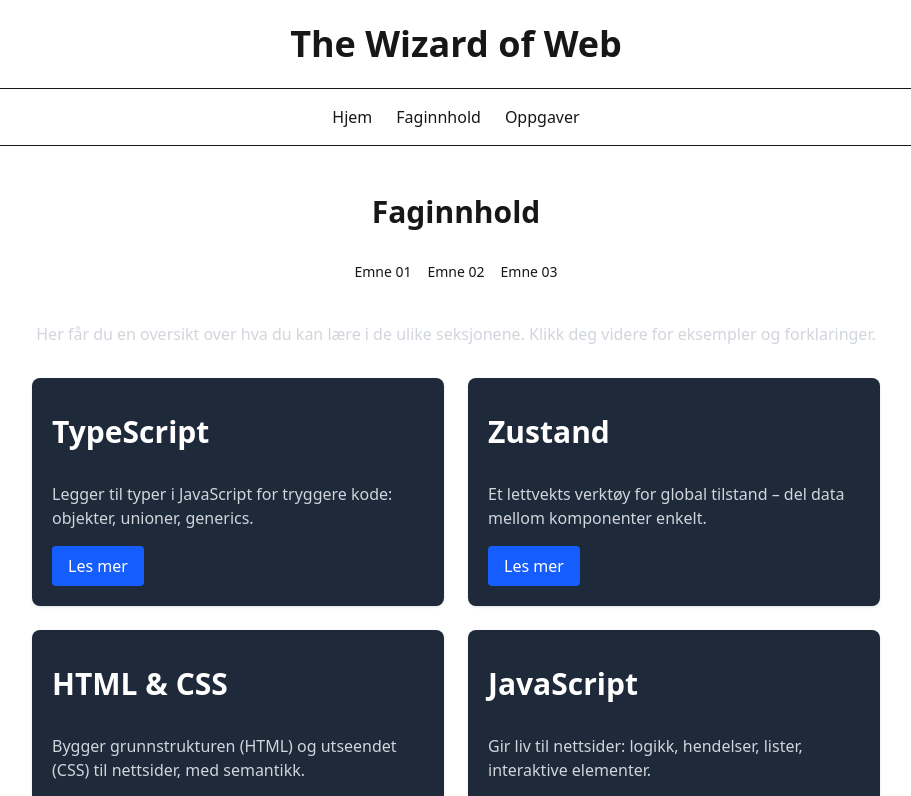
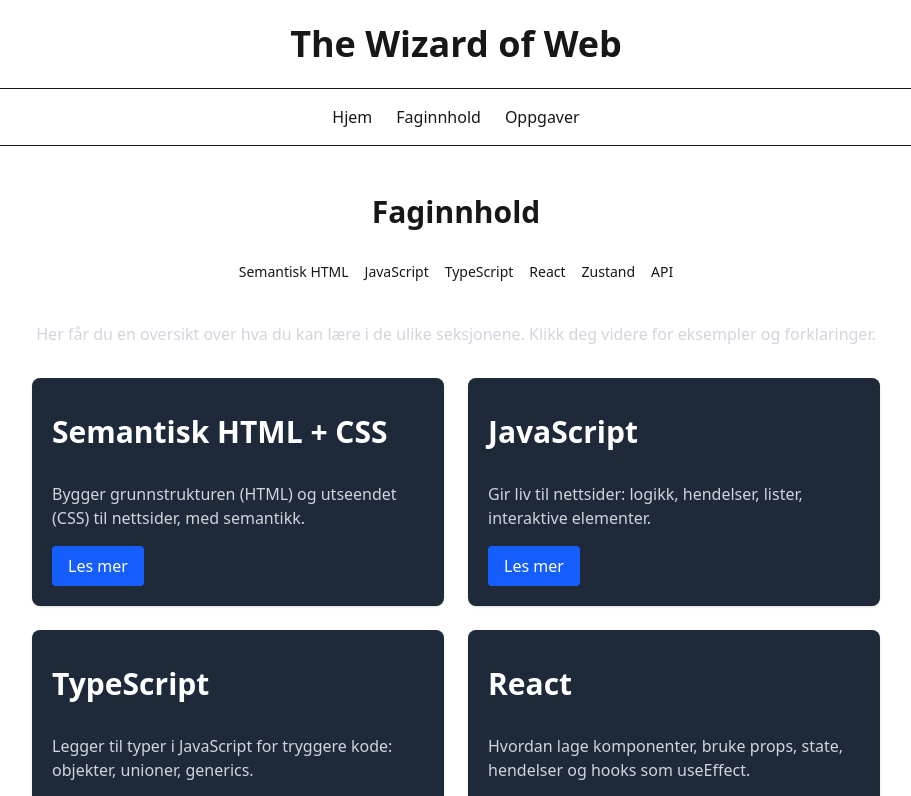
Before and after one commit to brolun/arbeidskrav02-emne06-ga, a Next.js app: page /faginnhold in a window 1280 px wide. Shown: the top 796 px of the page, without its empty margins (184-1095 px from the left). Built offline with nearby package versions, Linux system fonts and the light colour scheme.

Commit message:
redigert oppgradert NavLinks

```diff
--- a/app/components/NavLinks.ts
+++ b/app/components/NavLinks.ts
@@ -4,9 +4,12 @@ export const navLinks = [
     href: "/faginnhold",
     label: "Faginnhold",
     children: [
-      { href: "/faginnhold/emne01", label: "Emne 01" },
-      { href: "/faginnhold/emne02", label: "Emne 02" },
-      { href: "/faginnhold/emne03", label: "Emne 03" },
+      { href: "/faginnhold/emne03", label: "Semantisk HTML" },
+      { href: "/faginnhold/emne04", label: "JavaScript" },
+      { href: "/faginnhold/emne01", label: "TypeScript" },
+      { href: "/faginnhold/emne05", label: "React" },
+      { href: "/faginnhold/emne02", label: "Zustand" },
+      { href: "/faginnhold/emne06", label: "API" },
     ],
   },
   {
@@ -21,5 +24,7 @@ export const navLinks = [
 ];
 
 // For SideBarLayout
-export const faginnholdLinks = navLinks.find(l => l.href === "/faginnhold")?.children || [];
-export const oppgaverLinks = navLinks.find(l => l.href === "/oppgaver")?.children || [];
+export const faginnholdLinks =
+  navLinks.find((l) => l.href === "/faginnhold")?.children || [];
+export const oppgaverLinks =
+  navLinks.find((l) => l.href === "/oppgaver")?.children || [];
--- a/app/faginnhold/page.tsx
+++ b/app/faginnhold/page.tsx
@@ -5,17 +5,7 @@ import Link from "next/link";
 export default function Page() {
   const sections = [
     {
-      title: "TypeScript",
-      desc: "Legger til typer i JavaScript for tryggere kode: objekter, unioner, generics.",
-      link: "/faginnhold/emne01",
-    },
-    {
-      title: "Zustand",
-      desc: "Et lettvekts verktøy for global tilstand – del data mellom komponenter enkelt.",
-      link: "/faginnhold/emne02",
-    },
-    {
-      title: "HTML & CSS",
+      title: "Semantisk HTML + CSS",
       desc: "Bygger grunnstrukturen (HTML) og utseendet (CSS) til nettsider, med semantikk.",
       link: "/faginnhold/emne03",
     },
@@ -24,10 +14,20 @@ export default function Page() {
       desc: "Gir liv til nettsider: logikk, hendelser, lister, interaktive elementer.",
       link: "/faginnhold/emne04",
     },
-        {
+    {
+      title: "TypeScript",
+      desc: "Legger til typer i JavaScript for tryggere kode: objekter, unioner, generics.",
+      link: "/faginnhold/emne01",
+    },
+    {
       title: "React",
       desc: "Hvordan lage komponenter, bruke props, state, hendelser og hooks som useEffect.",
       link: "/faginnhold/emne05",
+    },
+    {
+      title: "Zustand",
+      desc: "Et lettvekts verktøy for global tilstand – del data mellom komponenter enkelt.",
+      link: "/faginnhold/emne02",
     },
     {
       title: "API",
@@ -40,8 +40,8 @@ export default function Page() {
     <main className="max-w-4xl mx-auto p-6 space-y-8">
       <section className="space-y-4 text-center">
         <p className="text-gray-300">
-          Her får du en oversikt over hva du kan lære i de ulike seksjonene. Klikk deg
-          videre for eksempler og forklaringer.
+          Her får du en oversikt over hva du kan lære i de ulike seksjonene.
+          Klikk deg videre for eksempler og forklaringer.
         </p>
       </section>
 
```
